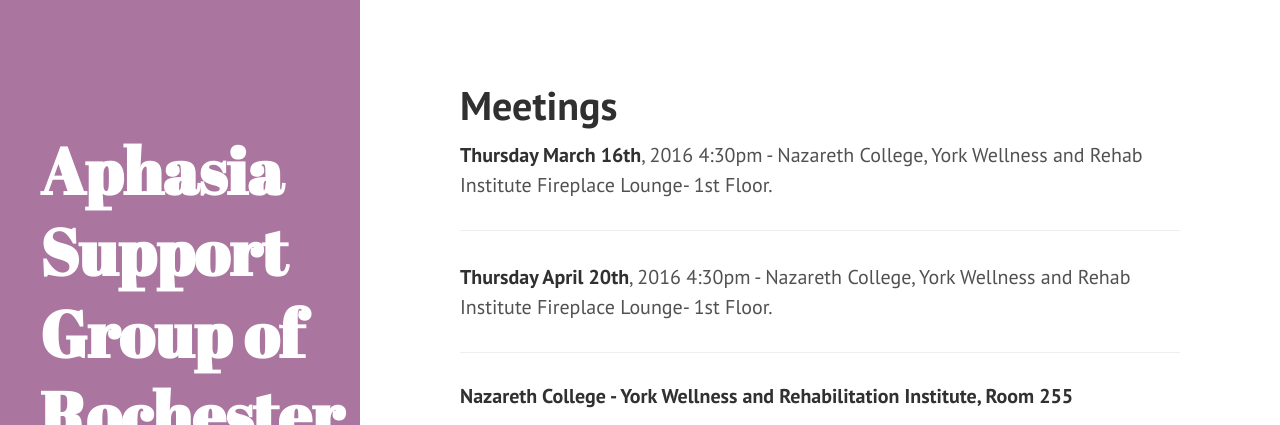
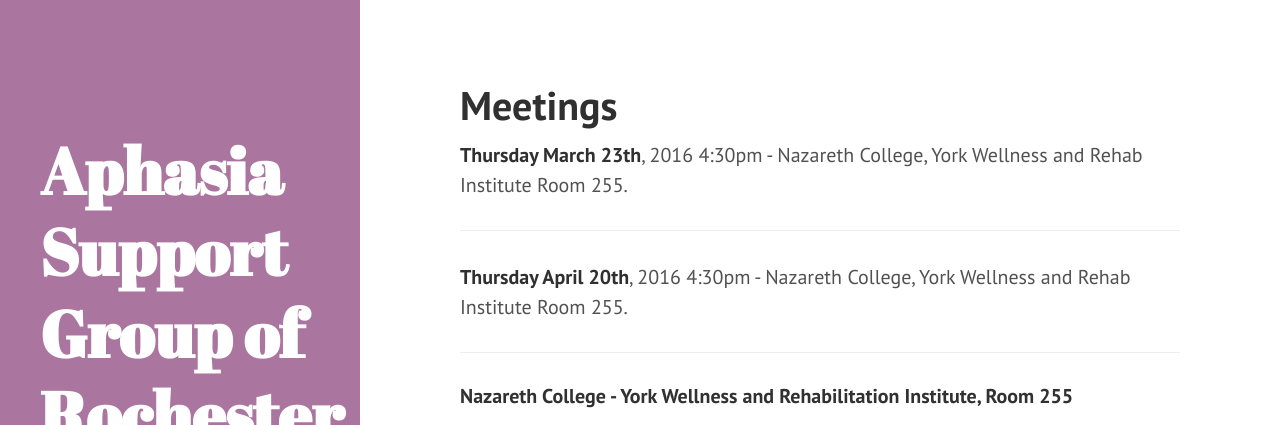
Before and after one commit to reustonium/asgor-web, a Jekyll site: the page built from meetings.md, in a window 1280 px wide, cut to the strip 0-425 px from the top of the page. Built offline with Jekyll 4.4.1, drawn with Linux system fonts in a browser that asks for light colours; nearby versions of some CDN libraries.

Commit message:
Update March Meeting Detail

```diff
--- a/meetings.md
+++ b/meetings.md
@@ -4,10 +4,10 @@ title: Meetings
 ---
 
 
-**Thursday March 16th**, 2016 4:30pm - Nazareth College, York Wellness and Rehab Institute Fireplace Lounge- 1st Floor.
+**Thursday March 23th**, 2016 4:30pm - Nazareth College, York Wellness and Rehab Institute Room 255.
 
 <hr>
-**Thursday April 20th**, 2016 4:30pm - Nazareth College, York Wellness and Rehab Institute Fireplace Lounge- 1st Floor.
+**Thursday April 20th**, 2016 4:30pm - Nazareth College, York Wellness and Rehab Institute Room 255.
 
 <hr>
 <h5>Nazareth College - York Wellness and Rehabilitation Institute, Room 255</h5>
```
